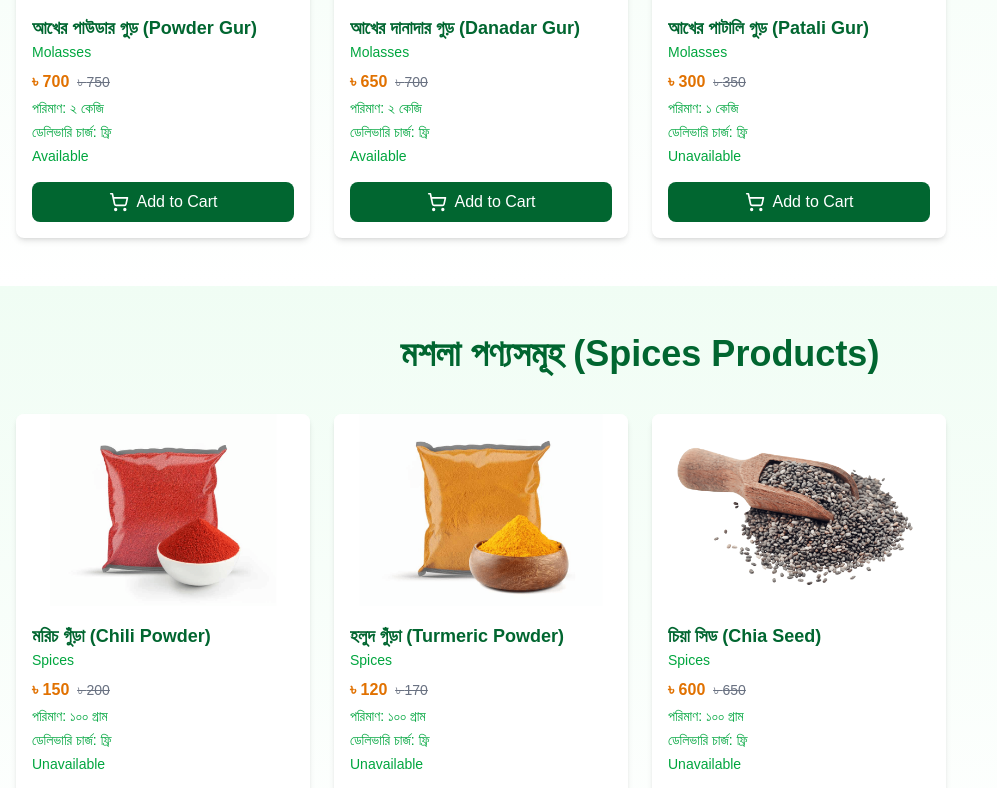
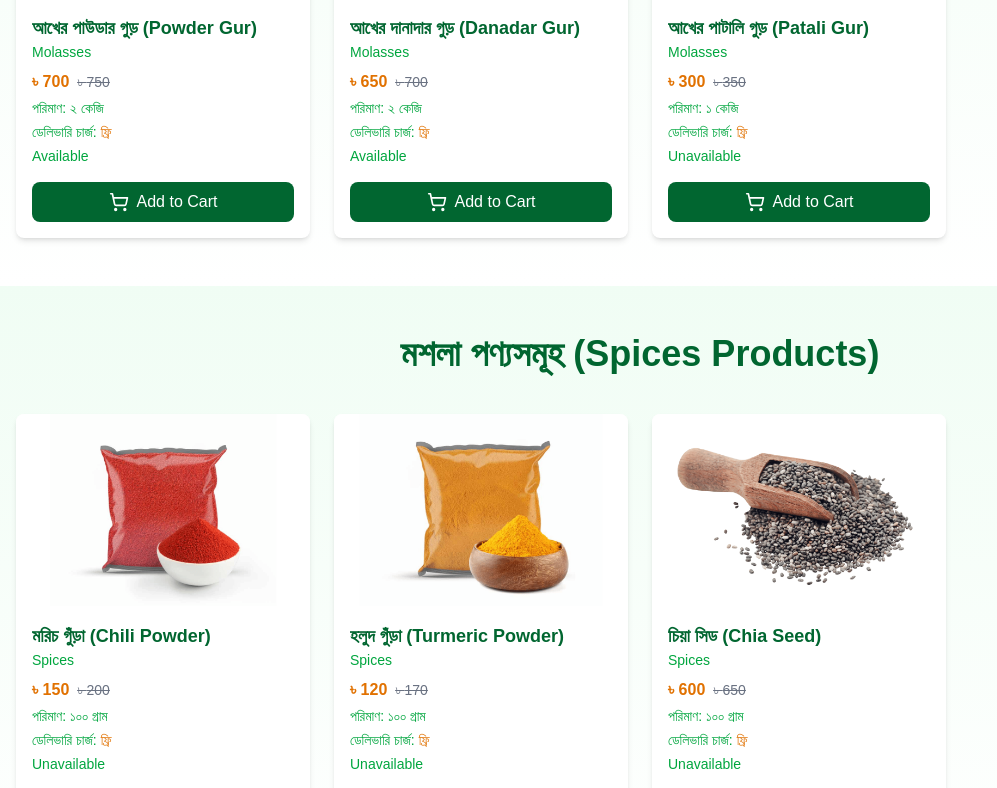
Before and after one commit to HubJourney123/ahnaf-farming-frontend, a Next.js app: page / in a window 1280 px wide. Shown: the part 1652-2440 px from the top of the page, without its empty margins (0-997 px from the left). Built offline with nearby package versions, Linux system fonts and the light colour scheme.

Commit message:
Update ProductCard.js

```diff
--- a/src/components/ProductCard.js
+++ b/src/components/ProductCard.js
@@ -25,7 +25,10 @@ const ProductCard = ({ product, addToCart }) => {
             </div>
             <p className="text-green-600 text-sm mt-1">পরিমাণ: {product.পরিমাণ}</p>
             <p className="text-green-600 text-sm mt-1">
-              ডেলিভারি চার্জ: {product.deliveryCharge === 0 ? 'ফ্রি' : `৳ ${product.deliveryCharge}`}
+              ডেলিভারি চার্জ:{' '}
+              <span className={product.deliveryCharge === 0 ? 'text-amber-600' : 'text-green-600'}>
+                {product.deliveryCharge === 0 ? 'ফ্রি' : `৳ ${product.deliveryCharge}`}
+              </span>
             </p>
             <p className="text-green-600 text-sm mt-1">
               {product.availability === 'available' ? 'Available' : 'Unavailable'}
```
